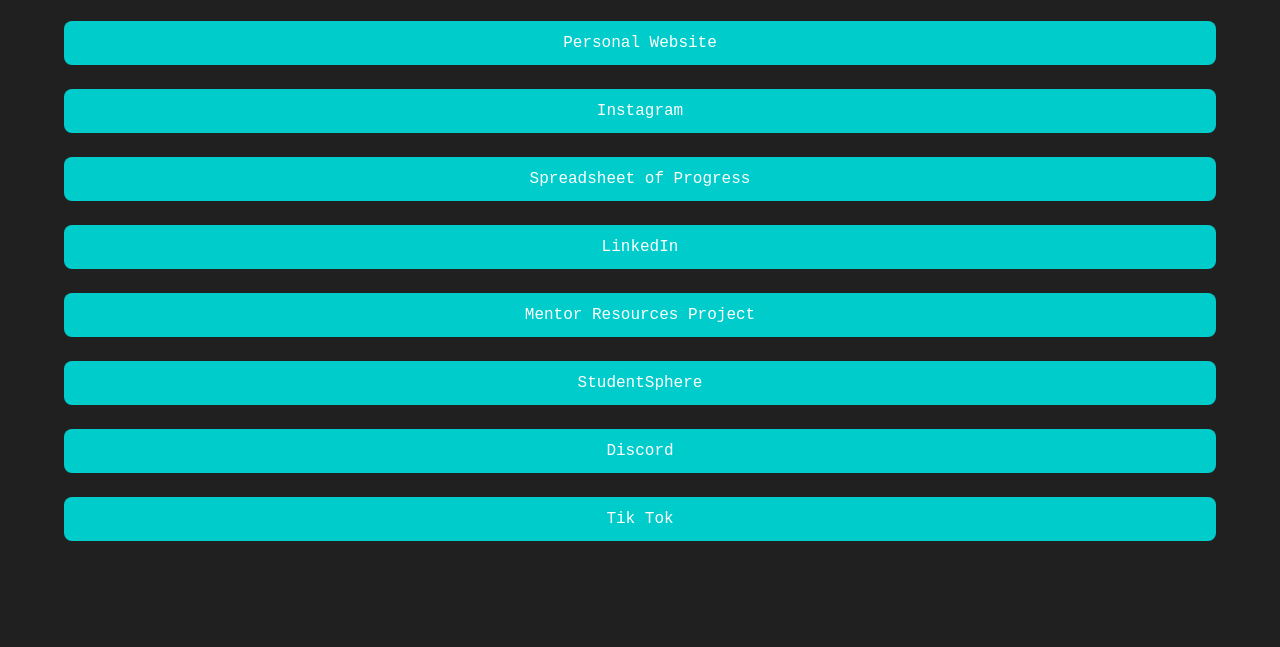
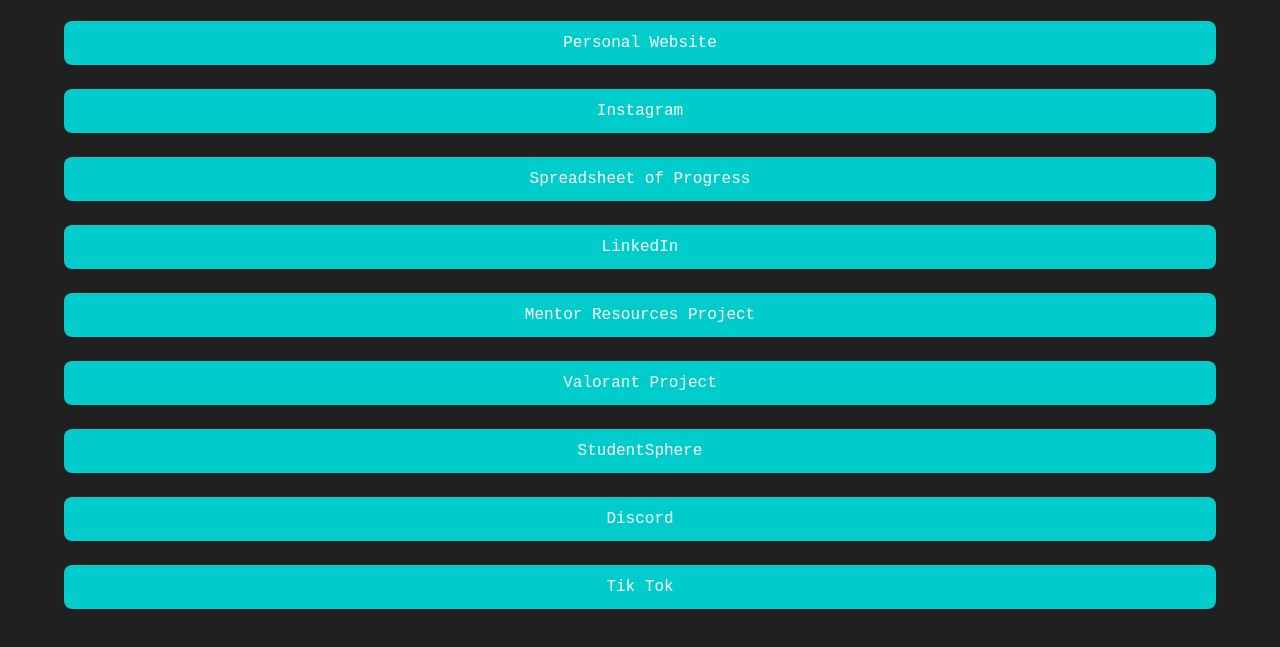
Before and after one commit to TealTheAvocado/link-tree, a plain HTML site: page index.html in a window 1280 px wide. Shown: the part 101-748 px from the top of the page. Drawn offline with Linux system fonts and the light colour scheme.

Commit message:
Add val link

```diff
--- a/index.html
+++ b/index.html
@@ -15,6 +15,7 @@
     <button onclick="window.location.href='https://docs.google.com/spreadsheets/d/1X-hftRqZzuK0cQR42X9QCiHD0IzhUJOG3e7mq56uZE8/edit'">Spreadsheet of Progress</button>
     <button onclick="window.location.href='https://www.linkedin.com/in/florazhang24/'">LinkedIn</button>
     <button onclick="window.location.href='https://tealtheavocado.github.io/mentor-resources/'">Mentor Resources Project</button>
+    <button onclick="window.location.href='https://tealtheavocado.github.io/valorant-smokes/index.html'">Valorant Project</button>
     <button onclick="window.location.href='https://studentsphere.org'">StudentSphere</button>
     <button onclick="window.location.href='https://discordapp.com/users/Teal#4078'">Discord</button>
     <button onclick="window.location.href='https://www.tiktok.com/@flora2swe?fromUrl=%2Fflora2swe&lang=en'">Tik Tok</button>
```
